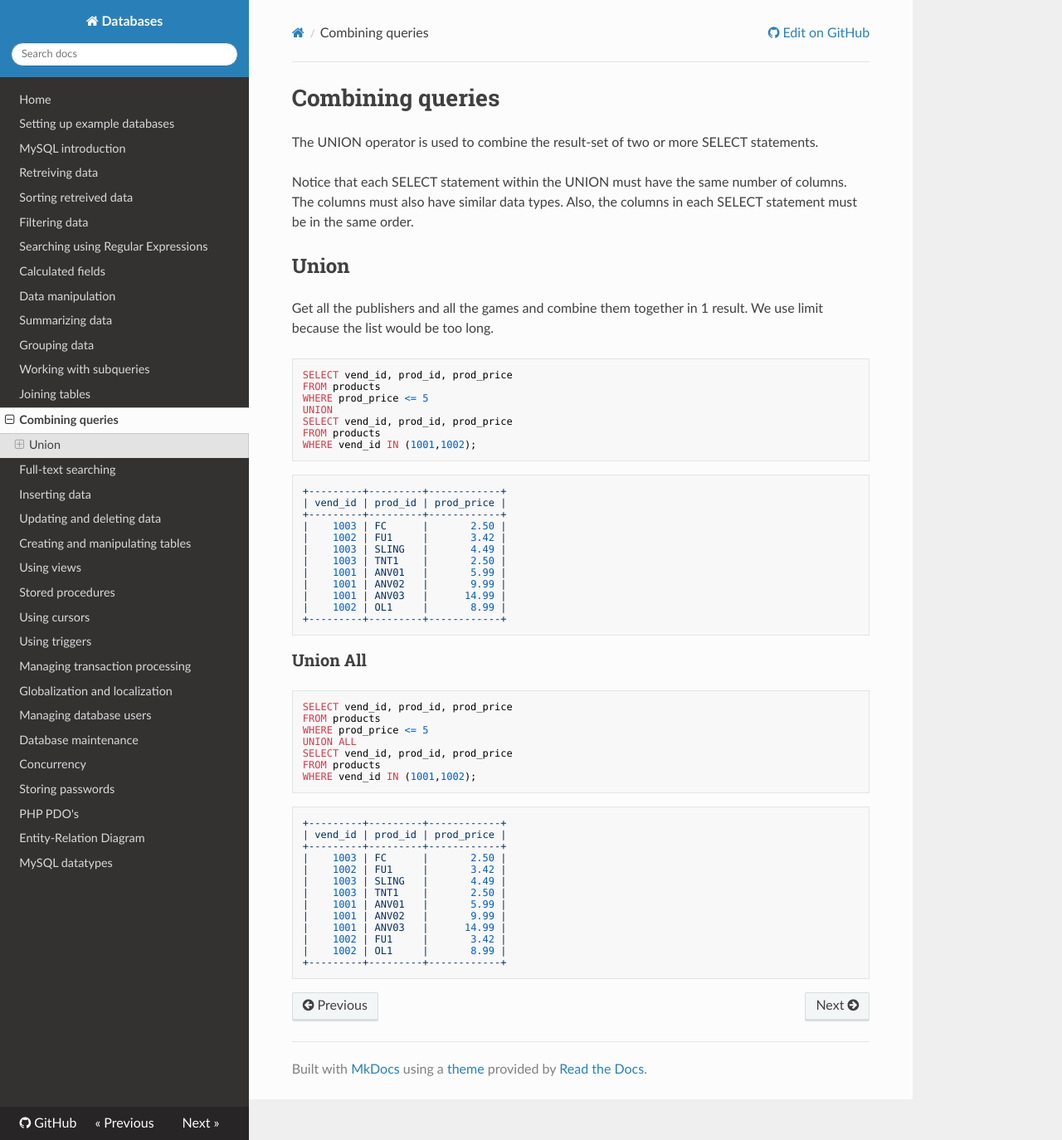
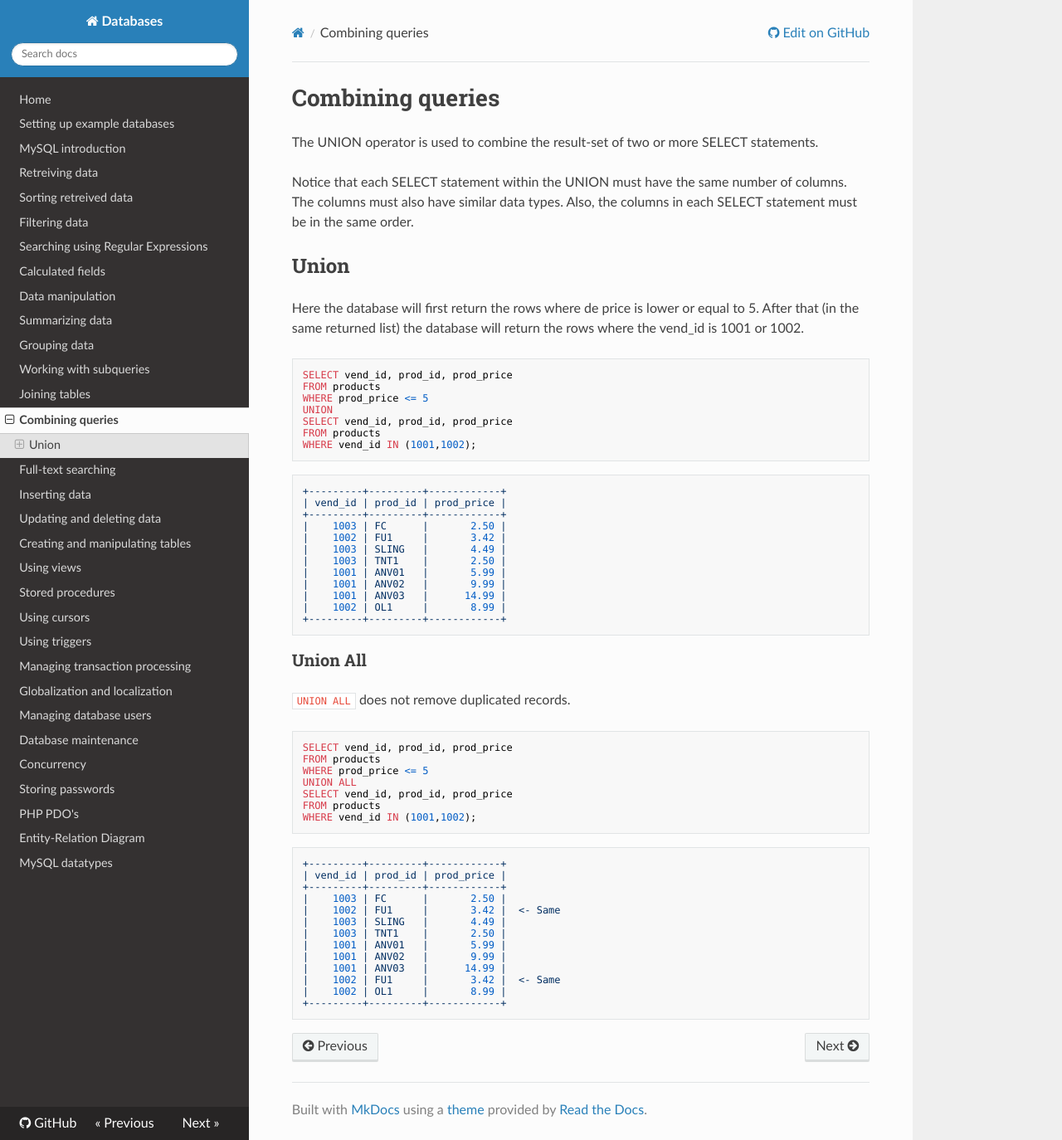
Before and after one commit to sillevl/course-databases, an MkDocs documentation site: the page built from docs/combining-queries.md, in a window 1280 px wide and 1374 px high. Shown: the whole window at 83% size. Built offline with MkDocs 1.6.1, drawn with Linux system fonts in a browser that asks for light colours; nearby versions of some CDN libraries; old or Windows-style settings are respelled for this version of MkDocs.

Commit message:
And another one gone...

````diff
--- a/docs/combining-queries.md
+++ b/docs/combining-queries.md
@@ -4,8 +4,7 @@ The UNION operator is used to combine the result-set of two or more SELECT state
 Notice that each SELECT statement within the UNION must have the same number of columns. The columns must also have similar data types. Also, the columns in each SELECT statement must be in the same order.
 
 ##Union
-Get all the publishers and all the games and combine them together in 1 result.
-We use limit because the list would be too long.
+Here the database will first return the rows where de price is lower or equal to 5. After that (in the same returned list) the database will return the rows where the vend_id is 1001 or 1002.
 ```sql
 SELECT vend_id, prod_id, prod_price
 FROM products
@@ -30,6 +29,7 @@ WHERE vend_id IN (1001,1002);
 +---------+---------+------------+
 ```
 ###Union All
+`UNION ALL` does not remove duplicated records.
 ```sql
 SELECT vend_id, prod_id, prod_price
 FROM products
@@ -45,13 +45,13 @@ WHERE vend_id IN (1001,1002);
 | vend_id | prod_id | prod_price |
 +---------+---------+------------+
 |    1003 | FC      |       2.50 |
-|    1002 | FU1     |       3.42 |
+|    1002 | FU1     |       3.42 |  <- Same
 |    1003 | SLING   |       4.49 |
 |    1003 | TNT1    |       2.50 |
 |    1001 | ANV01   |       5.99 |
 |    1001 | ANV02   |       9.99 |
 |    1001 | ANV03   |      14.99 |
-|    1002 | FU1     |       3.42 |
+|    1002 | FU1     |       3.42 |  <- Same
 |    1002 | OL1     |       8.99 |
 +---------+---------+------------+
 ```
````
